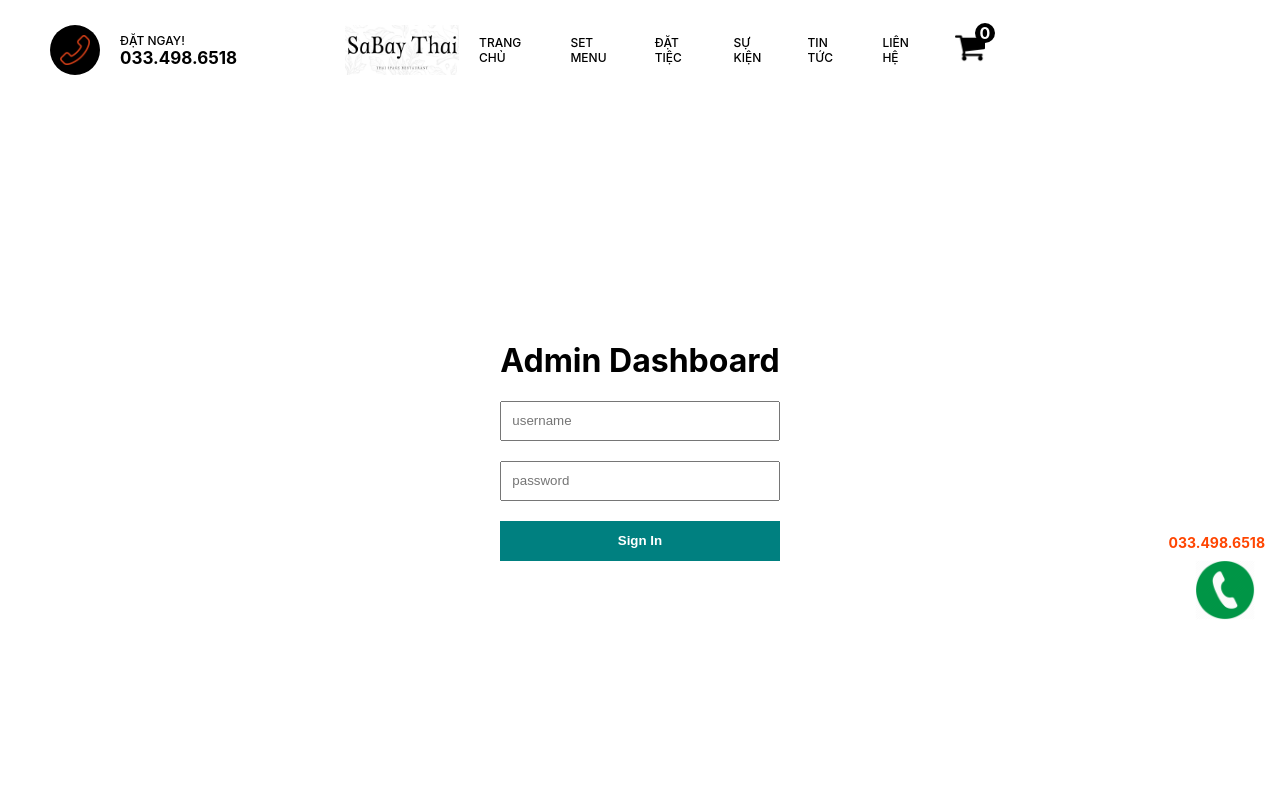
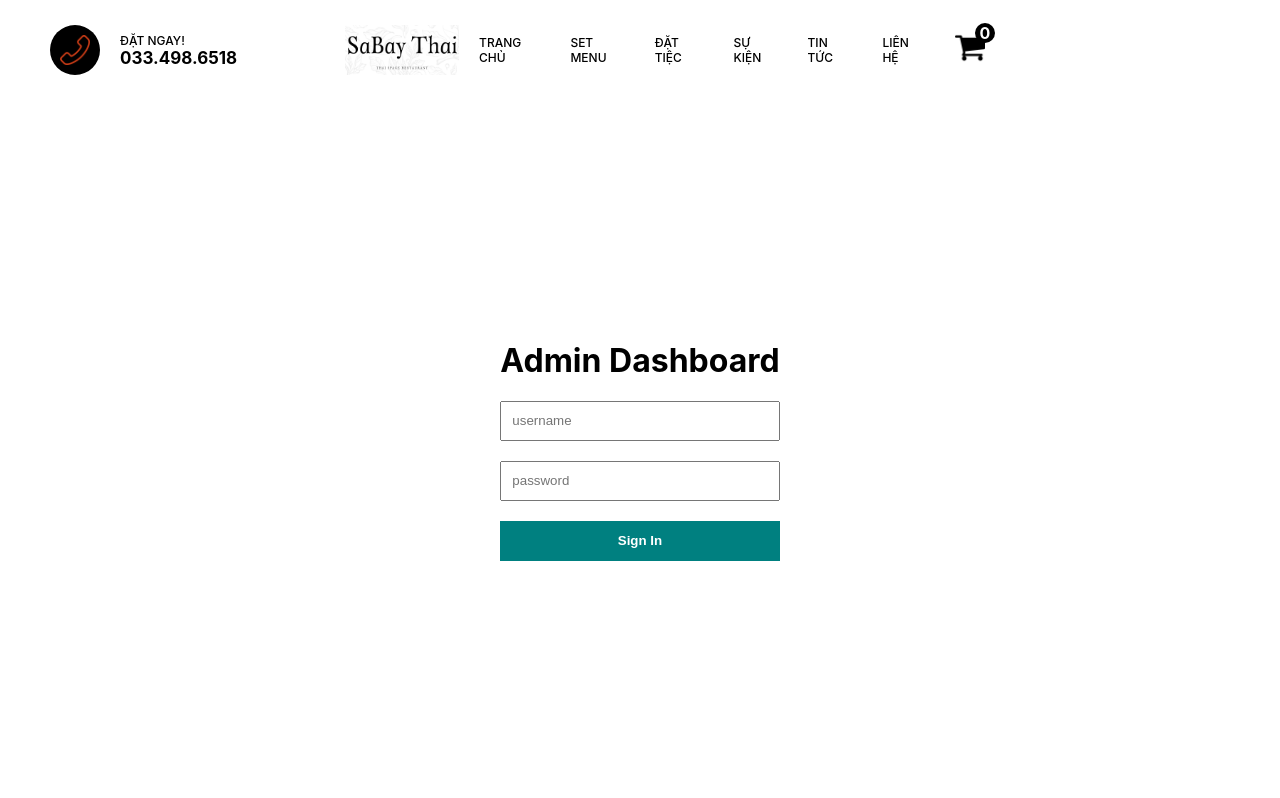
Before and after one commit to tungnguyenzzz/nhahangthanh, a Next.js app: page /admin/login in a window 1280 px wide. Shown: the top 798 px of the page. Built offline with nearby package versions, Linux system fonts and the light colour scheme.

Commit message:
12 commit

```diff
--- a/components/Add.jsx
+++ b/components/Add.jsx
@@ -44,7 +44,7 @@ const Add = ({ setClose }) => {
         img: url,
       };
 
-      await axios.post("http://www.sabaythaihn.com.vn/api/products", newProduct);
+      await axios.post("https://www.sabaythaihn.com.vn/api/products", newProduct);
       setClose(true);
     } catch (err) {
       console.log(err);
--- a/pages/admin/index.jsx
+++ b/pages/admin/index.jsx
@@ -12,7 +12,7 @@ const Index = ({ orders, products }) => {
     console.log(id);
     try {
       const res = await axios.delete(
-        "http://www.sabaythaihn.com.vn/api/products/" + id
+        "https://www.sabaythaihn.com.vn/api/products/" + id
       );
       setPizzaList(pizzaList.filter((pizza) => pizza._id !== id));
     } catch (err) {
@@ -25,7 +25,7 @@ const Index = ({ orders, products }) => {
     const currentStatus = item.status;
 
     try {
-      const res = await axios.put("http:s//www.sabaythaihn.com.vn/api/orders/" + id, {
+      const res = await axios.put("https://www.sabaythaihn.com.vn/api/orders/" + id, {
         status: currentStatus + 1,
       });
       setOrderList([
--- a/pages/admin/login.jsx
+++ b/pages/admin/login.jsx
@@ -11,7 +11,7 @@ const Login = () => {
 
   const handleClick = async () => {
     try {
-      await axios.post("http://www.sabaythaihn.com.vn/api/login", {
+      await axios.post("https://www.sabaythaihn.com.vn/api/login", {
         username,
         password,
       });
--- a/pages/index.js
+++ b/pages/index.js
@@ -33,7 +33,7 @@ export const getServerSideProps = async (ctx) => {
     admin = true;
   }
   await dbConnect();
-  const res = await axios.get("http://www.sabaythaihn.com.vn/api/products");
+  const res = await axios.get("https://www.sabaythaihn.com.vn/api/products");
   return {
     props: {
       pizzaList: res.data,
--- a/pages/product/[id].jsx
+++ b/pages/product/[id].jsx
@@ -120,7 +120,7 @@ const Product = ({ pizza }) => {
 
 export const getServerSideProps = async ({ params }) => {
   const res = await axios.get(
-    `http://www.sabaythaihn.com.vn/api/products/${params.id}`
+    `https://www.sabaythaihn.com.vn/api/products/${params.id}`
   );
   return {
     props: {
--- a/styles/Phone.module.css
+++ b/styles/Phone.module.css
@@ -1,16 +1,18 @@
 .container {}
 
 .btnCall {
+    display: none;
     position: fixed;
-    top: 740px;
+    top: 900px;
     right: 50px;
     z-index: 1;
 
 }
 
 .textCall {
+    display: none;
     position: fixed;
-    top: 690px;
+    top: 750px;
     right: 30px;
     z-index: 1;
     color: orangered;
@@ -28,6 +30,7 @@
     }
 
     .btnCall {
+        display: block;
         position: fixed;
         top: 500px;
         right: 25px;
@@ -35,6 +38,7 @@
     }
 
     .textCall {
+        display: block;
         font-size: 14px;
         position: fixed;
         top: 465px;
@@ -43,24 +47,3 @@
         color: orangered;
     }
 }
-@media screen and (min-width: 992px) {
-    .imgCall {
-        height: 70 !important;
-        width: 70 !important;
-    }
-    .btnCall {
-        position: fixed;
-        top: 560px;
-        right:25px;
-        z-index: 1;
-    }
-
-    .textCall {
-        font-size: 14px;
-        position: fixed;
-        top: 520px;
-        right: 15px;
-        z-index: 1;
-        color: orangered;
-    }
-  }
```
